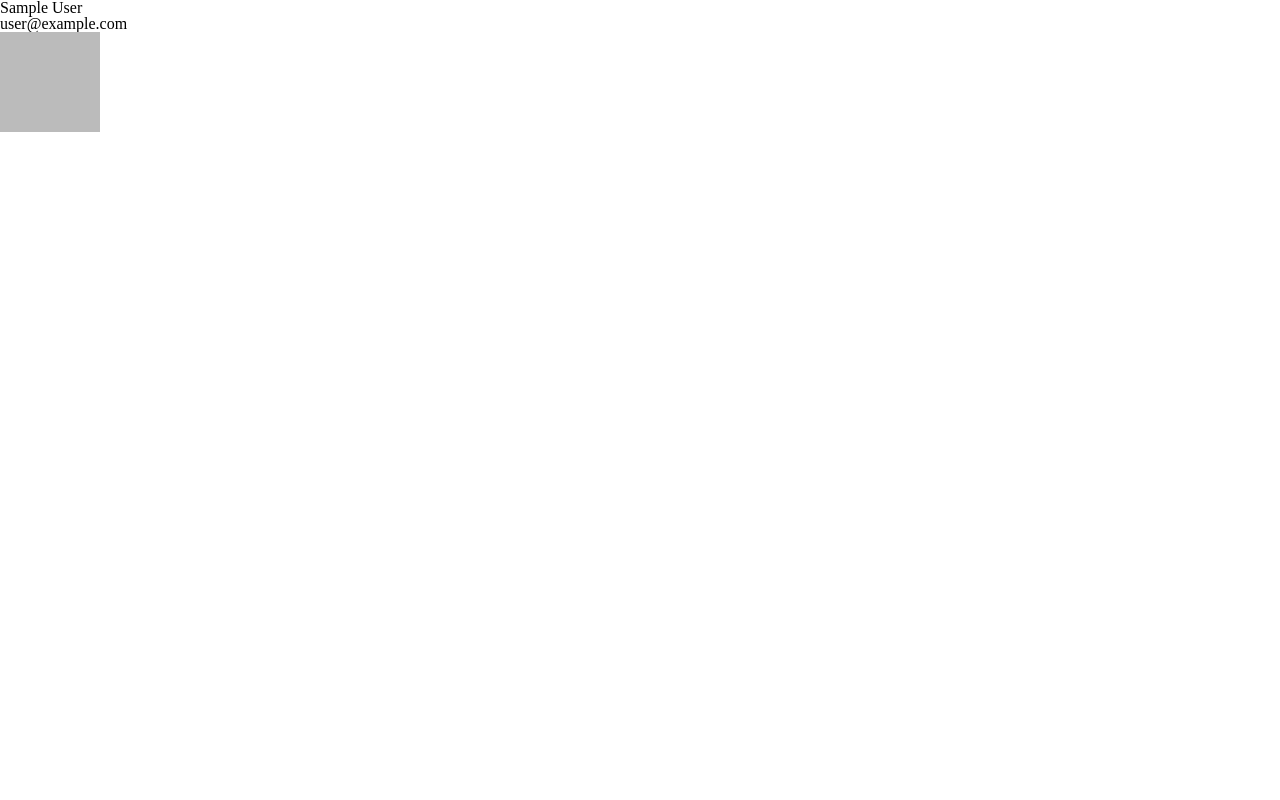
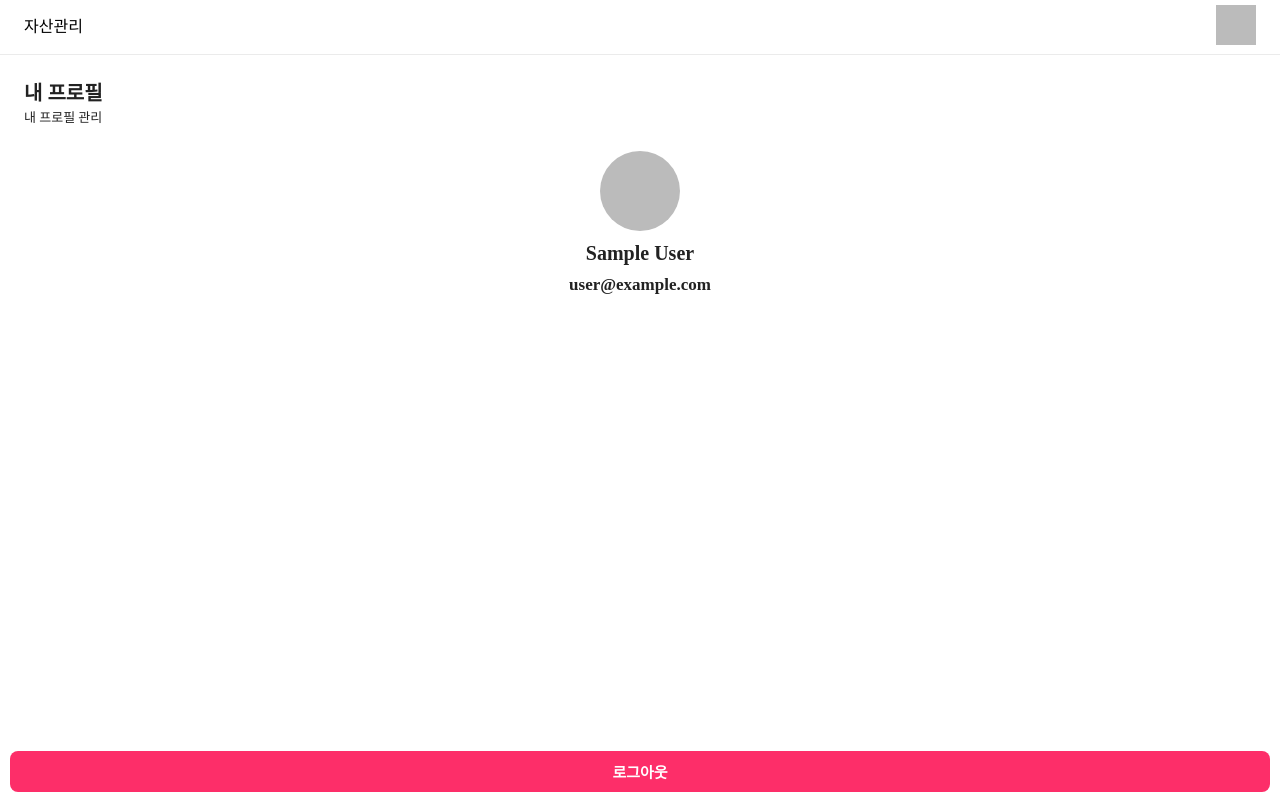
Before and after one commit to taeyun01/next13_project, a Next.js app: page /my in a window 1280 px wide. Built offline with nearby package versions, Linux system fonts and the light colour scheme; no server answers; sample sign-in values are in the browser's storage.

Commit message:
feat: Next Auth 인증(완료) - navber컴포넌트, 마이페이지, 로그인/회원가입/로그아웃 구현

```diff
--- a/next.config.js
+++ b/next.config.js
@@ -7,6 +7,10 @@ const nextConfig = {
         protocol: 'https',
         hostname: '**.iconfinder.com', // 앞 주소는 바뀔 수 있어 모든 주소를 허용
       },
+      {
+        protocol: 'https',
+        hostname: '**.googleusercontent.com', // 앞 주소는 바뀔 수 있어 모든 주소를 허용
+      },
     ],
   },
 }
--- a/src/components/shared/Navbar.tsx
+++ b/src/components/shared/Navbar.tsx
@@ -1,89 +1,60 @@
-// import { Link, useLocation } from 'react-router-dom'
-// import Flex from './Flex'
-// import Button from './Button'
-// import { css } from '@emotion/react'
-// import { colors } from '../../styles/colorPalette'
-// import { useCallback } from 'react'
-// import useUser from '@/hooks/auth/useUser'
-// import Text from '@/components/shared/Text'
+import Button from '@/components/shared/Button'
+import Flex from '@/components/shared/Flex'
+import { colors } from '@/styles/colorPalette'
+import { css } from '@emotion/react'
+import { useSession } from 'next-auth/react'
+import Image from 'next/image'
+import Link from 'next/link'
+import { useRouter } from 'next/router'
+import { useCallback } from 'react'
 
-// const Navbar = () => {
-//   const location = useLocation()
-//   const showSigninButton = ['/signin', '/signup'].includes(location.pathname)
+const Navbar = () => {
+  const { data: session } = useSession()
+  const router = useRouter()
+  // 라우터의 패스네임이 로그인 페이지가 아닐때만 버튼 렌더링 (로그인 페이지면 버튼 제거)
+  const showSignButton = ['/auth/signin'].includes(router.pathname) === false
 
-//   // 유저 정보 가져오기
-//   const user = useUser()
+  const renderButton = useCallback(() => {
+    if (session) {
+      return (
+        <Link href="/my">
+          <Image
+            src={session.user?.image ?? ''} // 이미지가 없을땐 fallback 이미지 넣기
+            width={40}
+            height={40}
+            alt="user-image"
+          />
+        </Link>
+      )
+    }
 
-//   // 유저 상태에 따라 버튼을 다르게 렌더링 해주는 함수
-//   const renderButton = useCallback(() => {
-//     // 로그인 상태일 경우 (user가 null이 아닐 경우, user정보가 있을 경우)
-//     if (user) {
-//       return (
-//         <Flex align="center" gap={10}>
-//           <Link to="/my">
-//             <img
-//               src={
-//                 user.photoURL ??
-//                 'https://cdn1.iconfinder.com/data/icons/user-pictures/101/malecostume-128.png'
-//               }
-//               alt="유저의 이미지"
-//               width={40}
-//               height={40}
-//               style={{ borderRadius: '100%' }}
-//             />
-//           </Link>
-//           {/* <Link to="/settings">
-//             <img
-//               src="https://cdn1.iconfinder.com/data/icons/ionicons-outline-vol-2/512/settings-outline-64.png"
-//               alt="설정 아이콘"
-//               width={30}
-//               height={30}
-//             />
-//           </Link> */}
-//         </Flex>
-//       )
-//     }
+    if (showSignButton) {
+      return (
+        <Link href="/auth/signin">
+          <Button color="basic">로그인/회원가입</Button>
+        </Link>
+      )
+    }
 
-//     // /signin', '/signup 경로가 아닐 경우. 로그인 버튼 렌더링
-//     if (!showSigninButton) {
-//       return (
-//         <Link to="/signin">
-//           <Button>로그인/회원가입</Button>
-//         </Link>
-//       )
-//     }
+    return null // 둘다 아닐때 null 반환
+  }, [session, showSignButton])
 
-//     return null
-//   }, [user, showSigninButton])
+  return (
+    <Flex justify="space-between" align="center" css={navbarStyles}>
+      <Link href="/">자산관리</Link>
+      {renderButton()}
+    </Flex>
+  )
+}
 
-//   return (
-//     <Flex justify="space-between" align="center" css={navbarContainerStyles}>
-//       <Link to="/">
-//         <Flex align="center" gap={6}>
-//           <img
-//             src="https://cdn4.iconfinder.com/data/icons/general-office/91/General_Office_31-64.png"
-//             alt="Booking 아이콘"
-//             width={27}
-//             height={27}
-//           />
-//           <Text typography="t6">여행의 시작</Text>
-//         </Flex>
-//       </Link>
+const navbarStyles = css`
+  padding: 10px 24px;
+  position: sticky;
+  top: 0;
+  z-index: 10;
+  background-color: ${colors.white};
+  border-bottom: 1px solid ${colors.gray100};
+  height: 33.5px;
+`
 
-//       {renderButton()}
-//     </Flex>
-//   )
-// }
-
-// const navbarContainerStyles = css`
-//   padding: 0px 24px;
-
-//   height: 64px;
-
-//   position: sticky;
-//   top: 0;
-//   background-color: ${colors.white};
-//   z-index: 10;
-//   border-bottom: 1px solid ${colors.gray};
-// `
-// export default Navbar
+export default Navbar
--- a/src/pages/_app.tsx
+++ b/src/pages/_app.tsx
@@ -12,6 +12,7 @@ import {
 
 import { SessionProvider } from 'next-auth/react'
 import AuthGuard from '@/components/auth/AuthGuard'
+import Navbar from '@/components/shared/Navbar'
 
 const queryClient = new QueryClient()
 
@@ -28,6 +29,7 @@ export default function App({
         <QueryClientProvider client={queryClient}>
           <Hydrate state={dehydratedState}>
             <AuthGuard>
+              <Navbar />
               <Component {...pageProps} />
             </AuthGuard>
           </Hydrate>
--- a/src/pages/my.tsx
+++ b/src/pages/my.tsx
@@ -1,21 +1,37 @@
+import FixedBottomButton from '@/components/shared/FixedBottomButton'
+import Flex from '@/components/shared/Flex'
 import withAuth from '@/components/shared/hocs/withAuth'
-import { useSession } from 'next-auth/react'
+import Text from '@/components/shared/Text'
+import Top from '@/components/shared/Top'
+import { signOut, useSession } from 'next-auth/react'
 import Image from 'next/image'
 
 const MyPage = () => {
   const { data: session } = useSession()
 
-  // TODO: 유저 임시 처리
   return (
     <div>
-      <h3>{session?.user?.name}</h3>
-      <h3>{session?.user?.email}</h3>
-      <Image
-        src={session?.user?.image ?? ''}
-        alt="user-image"
-        width={100}
-        height={100}
-        unoptimized
+      <Top title="내 프로필" subtitle="내 프로필 관리" />
+      <Flex direction="column" align="center" gap={8}>
+        <Image
+          src={session?.user?.image ?? ''}
+          alt="user-image"
+          width={80}
+          height={80}
+          style={{ borderRadius: '50%' }}
+        />
+        <Flex direction="column" align="center" gap={4}>
+          <Text bold typography="t4">
+            {session?.user?.name}
+          </Text>
+          <Text bold>{session?.user?.email}</Text>
+        </Flex>
+      </Flex>
+
+      <FixedBottomButton
+        color="error"
+        onClick={() => signOut({ callbackUrl: '/' })}
+        label="로그아웃"
       />
     </div>
   )
```
Also changed, not shown: src/components/shared/NavbarLegacy.tsx (added, +89 -0 lines).
